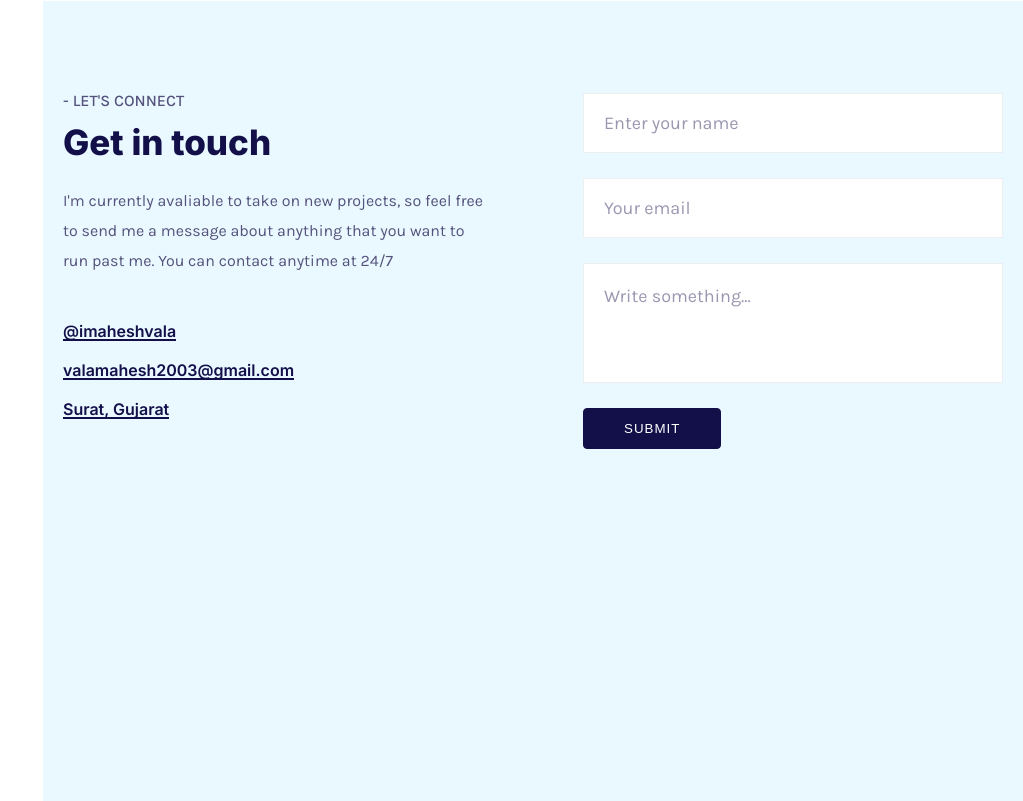
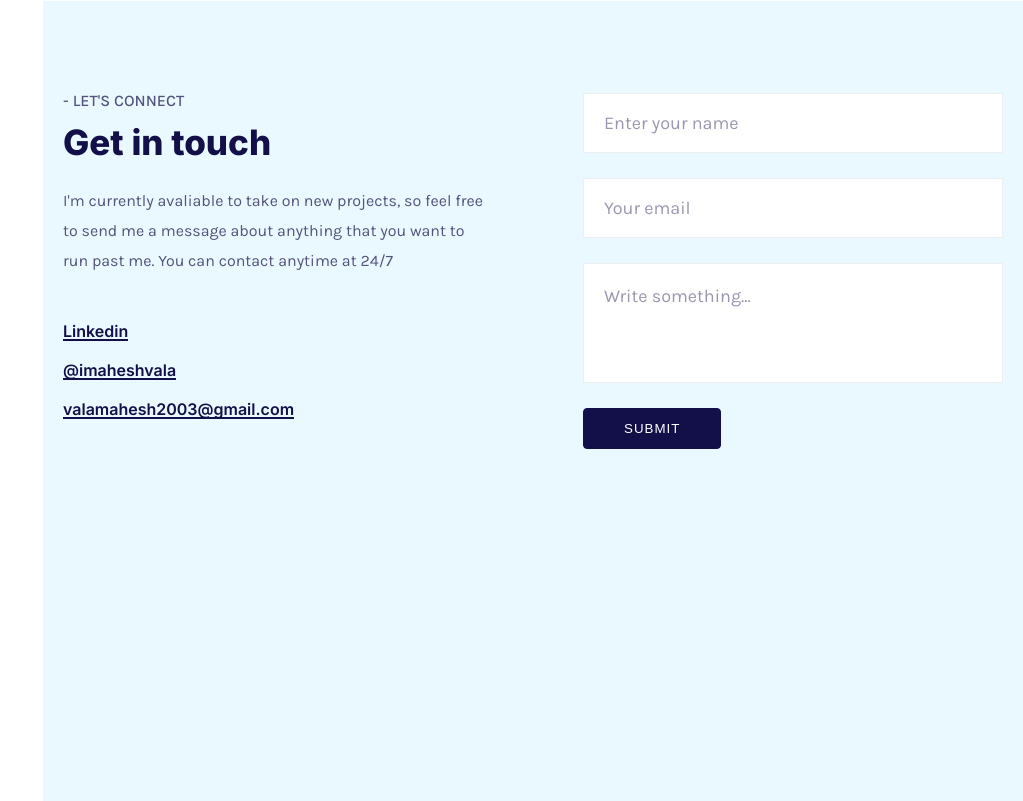
Before and after one commit to maheshvala2003/vala, a plain HTML site: page index.html in a window 1280 px wide. Shown: the part 6087-6888 px from the top of the page, without its empty margins (257-1280 px from the left). Drawn offline with Linux system fonts and the light colour scheme; no server answers; a web font is replaced by a local one.

Commit message:
Update index.html

```diff
--- a/index.html
+++ b/index.html
@@ -1412,15 +1412,15 @@
                                         </div>
                                         <div class="info">
                                             <ul>
+                                               <li>
+                                                    <a href="https://www.linkedin.com/in/maheshvala/">Linkedin</a>
+                                                </li>
                                                 <li>
                                                     <a href="https://www.instagram.com/imaheshvala/">@imaheshvala</a>
                                                 </li>
                                                 <li>
                                                     <a href="mailto:valamahesh2003@gmail.com"><span class="__cf_email__"
                                                             data-cfemail="3c4f494c4c534e487c5950554f5f125f5351">valamahesh2003@gmail.com</span></a>
-                                                </li>
-                                                <li>
-                                                    <a class="href_location" href="#">Surat, Gujarat</a>
                                                 </li>
                                             </ul>
                                         </div>
```
